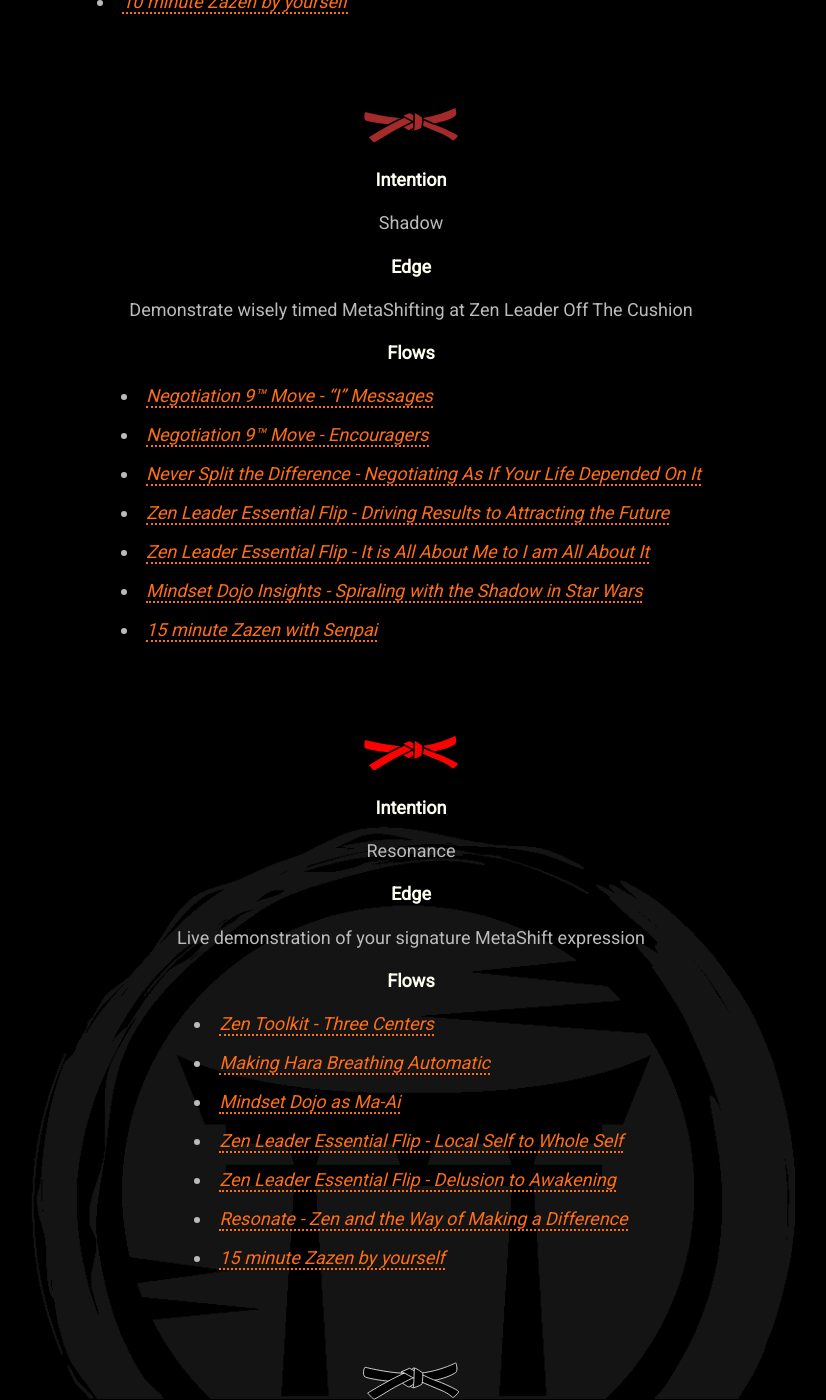
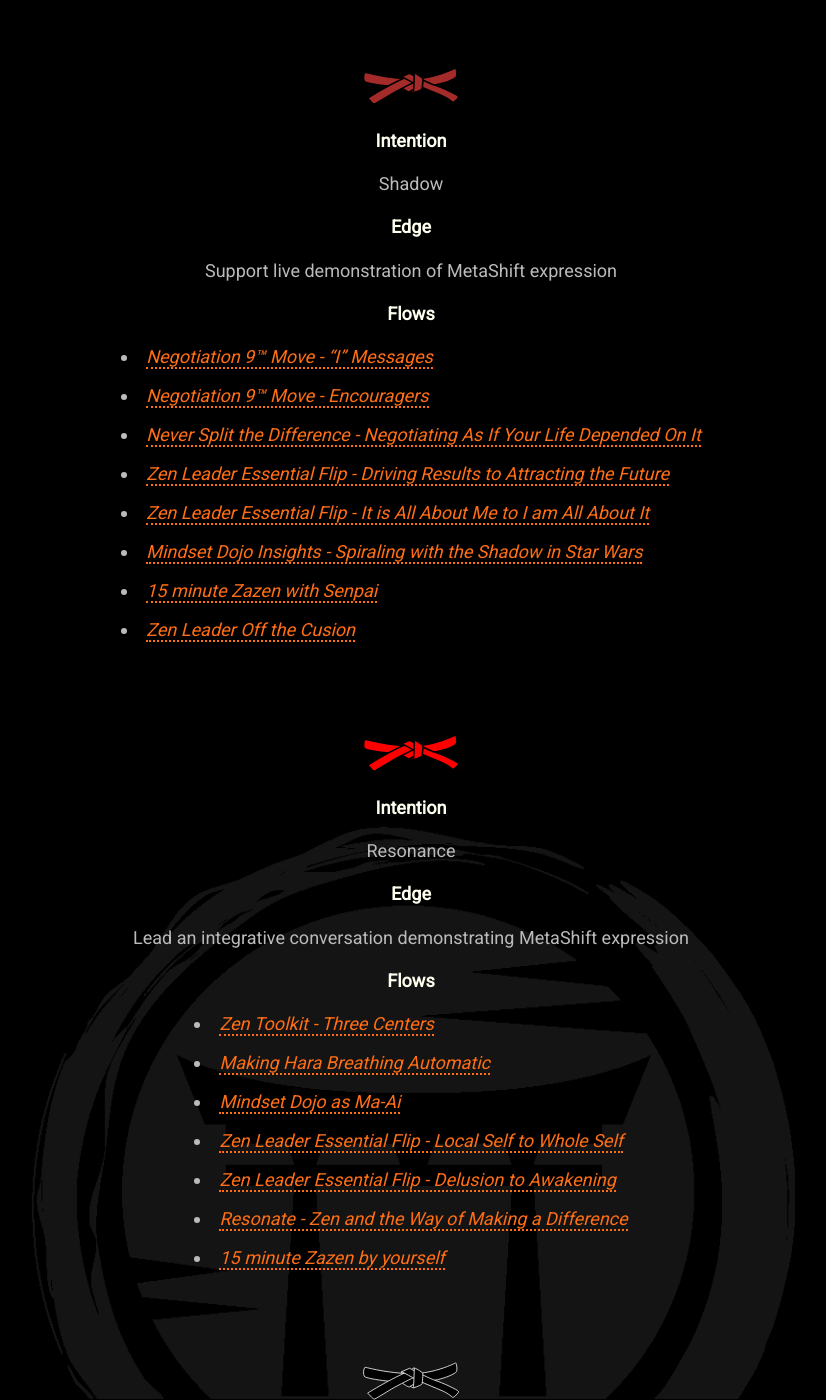
Before and after one commit to mindset-dojo/mindset-dojo.github.io, a Jekyll site: the page built from program.md, in a window 1280 px wide and 1400 px high, scrolled down 4309 px. Shown: the whole window, without its empty margins (229-1055 px from the left). Built offline with Jekyll 4.4.1, drawn with Linux system fonts in a browser that asks for light colours; some web fonts are replaced; some of the changed text lies outside the part shown.

Commit message:
feat: Zen Uplift

```diff
--- a/_data/program.yaml
+++ b/_data/program.yaml
@@ -29,16 +29,14 @@
     label: 7th Kyu
     level: -7
     intention: Orientation
-    edge: FEBI™ (Focus Energy Balance Indicator) Assessment
+    edge: Four Patterns Reflection
     flows:
-      - label: FEBI™ Inspiration
+      - label: Zen Toolkit Inspiration
         url: http://www.zenshinkan.com/zenshinkan-lineage-ginny.html
-      - label: FEBI™ Context
+      - label: FEBI™ (Focus Energy Balance Indicator) Context
         url: https://zenleader.global/s/FEBI-Technical-Manual-2024.pdf
-      - label: FEBI™ Experience
+      - label: Four Patterns Experience
         url: https://www.youtube.com/watch?v=uVTGeFjsD3s
-      - label: How to Start a Movement
-        url: https://www.ted.com/talks/derek_sivers_how_to_start_a_movement
       - label: Mindset Dojo Insights - A Fable on Opposition
         url: https://medium.com/p/1e9078621d7f
   - color: yellow
@@ -119,7 +117,7 @@
     label: 2nd Kyu
     level: -2
     intention: Shadow
-    edge: Demonstrate wisely timed MetaShifting at Zen Leader Off The Cushion
+    edge: Support live demonstration of MetaShift expression
     flows:
       - label: Negotiation 9™ Move - “I” Messages
         url: https://www.blackswanltd.com/newsletter/infographic-the-black-swan-groups-negotiation-9
@@ -135,12 +133,13 @@
         url: https://medium.com/p/d080717aec9b
       - label: 15 minute Zazen with Senpai
         url: https://www.youtube.com/watch?v=Qf1vmcP7otk
-
+      - label: Zen Leader Off the Cusion
+        url: https://zenleader.global/events
   - color: red
     label: 1st Kyu
     level: -1
     intention: Resonance
-    edge: Live demonstration of your signature MetaShift expression
+    edge: Lead an integrative conversation demonstrating MetaShift expression
     flows:
       - label: Zen Toolkit - Three Centers
         url: https://vimeo.com/944672806/e099593826
@@ -160,7 +159,7 @@
     label: Shodan
     level: 1
     intention: Wu-Wei
-    edge: Conversational Randori demonstrating your signature MetaShift
+    edge: Lead an immersive session introducing Zen Toolkit
     flows:
       - label: Zen Toolkit - Four Patterns
         url: https://vimeo.com/944675826/c57a7ce142
```
